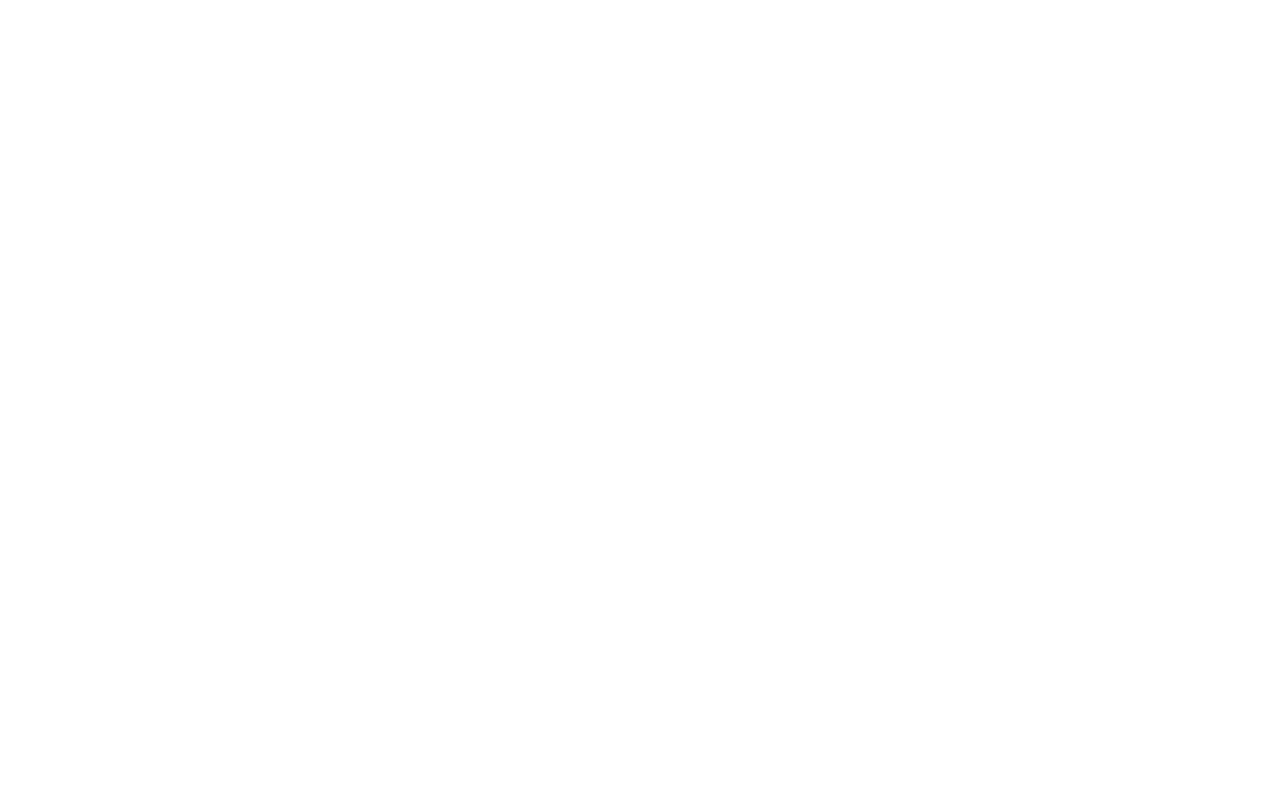
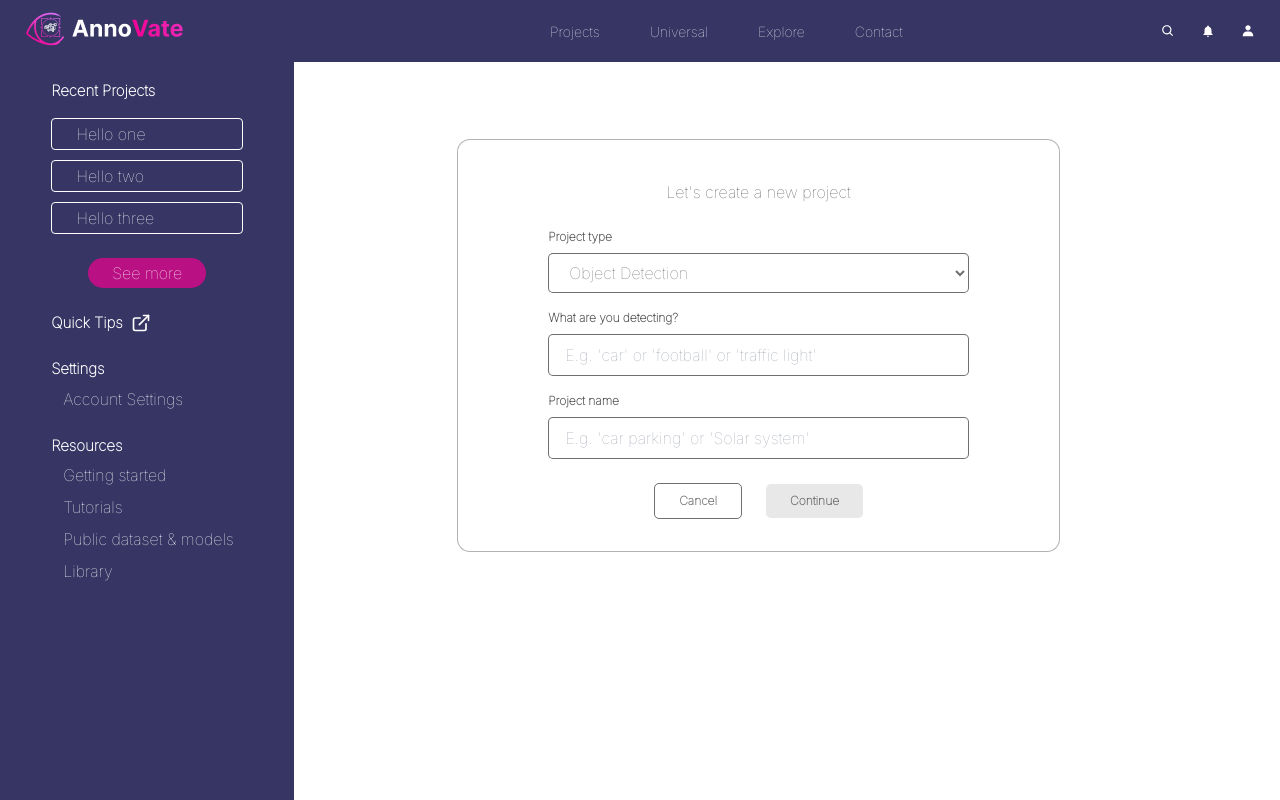
Before and after one commit to ifeanyi305/Interpret, a React (Create React App) app: page /dashboard/create_project in a window 1280 px wide. Before the commit this address had no page. Built offline with nearby package versions, Linux system fonts and the light colour scheme.

Commit message:
Build create project component

```diff
--- a/src/App.js
+++ b/src/App.js
@@ -4,6 +4,7 @@
 import Signin from './components/auth/Signin';
 import Signup from './components/auth/Signup';
 import Dashboard from './pages/dashboard/Dashboard';
+import CreateProject from './pages/dashboard/CreateProject';
 
 function App() {
   return (
@@ -11,6 +12,7 @@
       <Routes>
         <Route path="/" element={<Homepage />} />
         <Route path="/dashboard" element={<Dashboard />} />
+        <Route path="/dashboard/create_project" element={<CreateProject />} />
         <Route path="/auth/signin" element={<Signin />} />
         <Route path="/auth/signup" element={<Signup />} />
       </Routes>
--- /dev/null
+++ b/src/components/authNav/Nav.js
@@ -0,0 +1,14 @@
+import React from 'react';
+import Navbar from './Navbar';
+import Sidebar from './Sidebar';
+
+const Nav = () => {
+  return (
+    <div>
+      <Navbar />
+      <Sidebar />
+    </div>
+  );
+};
+
+export default Nav;
--- a/src/components/authNav/Navbar.js
+++ b/src/components/authNav/Navbar.js
@@ -12,8 +12,8 @@
 
   return (
     <nav className="bg-[#373564] navbar px-6 fixed w-full top-0">
-      <div className="flex py-4 items-center justify-between gap-4">
-        <div className="">
+      <div className="flex py-[4px] items-center justify-between gap-4">
+        <div className="pt-2">
           <img src={Annovate} alt="annovate logo" />
         </div>
         <ul className="flex items-center nav_lists text-[14px] font-[500] text-white">
--- a/src/components/authNav/Sidebar.js
+++ b/src/components/authNav/Sidebar.js
@@ -1,5 +1,4 @@
 import React from 'react';
-import Navbar from './Navbar';
 import { FiExternalLink } from "react-icons/fi";
 
 const Sidebar = () => {
@@ -17,7 +16,6 @@
 
   return (
     <div>
-      <Navbar />
       <div className="px-[4%] bg-[#373564] md:w-[23%] h-full fixed overflow-y-auto scrollbar">
         <div className="mb-4 pt-[80px]">
           <p className="text-[#fff] mb-[15px] text-[15px] font-[700]">Recent Projects</p>
--- /dev/null
+++ b/src/pages/dashboard/CreateProject.js
@@ -0,0 +1,55 @@
+import React from 'react';
+import Nav from '../../components/authNav/Nav';
+import "./styles/dashboard.css";
+import { Link } from 'react-router-dom';
+
+const CreateProject = () => {
+  const style = {
+    label: "block text-[#545454] text-[12px] font-[700]",
+    input: "w-full bg-white py-2 px-4 mt-[7px] text-[#252525a8] rounded-[5px] border-[1px] border-[#252525a8]"
+  }
+  return (
+    <div className="flex">
+      <Nav />
+      <div className="md:ml-[23%] px-6">
+        <div className="bg-[#fff] border-[0.3px] border-[#0000004d] rounded-[13px] w-full md:w-[603px] md:ml-[23%] py-4 mt-[139px] create_project_con">
+          <p className="text-center text-[16px] py-6 text-[#545454] font-[400]">Let's create a new project</p>
+          <div className="m-auto w-[70%]">
+            <form>
+              <div className="mb-4">
+                <label htmlFor="label" className={style.label}>Project type</label>
+                <select className={style.input}>
+                  <option>Object Detection</option>
+                  <option>Single Object Detection</option>
+                  <option>Multi Object Detection</option>
+                </select>
+              </div>
+              <div className="mb-4">
+                <label htmlFor="label" className={style.label}>What are you detecting?</label>
+                <input type="text" className={style.input} placeholder="E.g. 'car' or 'football' or 'traffic light' " />
+              </div>
+              <div >
+                <label htmlFor="label" className={style.label}>Project name</label>
+                <input type="text" className={style.input} placeholder="E.g. 'car parking' or 'Solar system'" />
+              </div>
+            </form>
+            <div className="flex justify-center items-center gap-6 mt-6 mb-4">
+              <Link to="/dashboard">
+                <button
+                  type="button"
+                  className="rounded-[5px] text-[#252525a8] font-[700] text-[12px] px-6 py-2 border-[1px] border-[#252525a8]"
+                >Cancel</button>
+              </Link>
+              <button
+                className="rounded-[5px] text-[#252525a8] font-[700] text-[12px] px-6 py-2 bg-[#e8e8e8]"
+                type="button"
+              >Continue</button>
+            </div>
+          </div>
+        </div>
+      </div>
+    </div>
+  );
+};
+
+export default CreateProject;
--- a/src/pages/dashboard/Dashboard.js
+++ b/src/pages/dashboard/Dashboard.js
@@ -1,6 +1,8 @@
 import React from 'react';
 import "./styles/dashboard.css";
-import Sidebar from '../../components/authNav/Sidebar';
+import Nav from '../../components/authNav/Nav';
+import { FaArrowRight } from "react-icons/fa";
+import { Link } from 'react-router-dom';
 
 const Dashboard = () => {
   const style = {
@@ -8,7 +10,7 @@
   }
   return (
     <div className="flex">
-      <Sidebar />
+      <Nav />
       <div className="md:ml-[23%] px-6">
         <div className="px-6">
           <div className="bg-[#fff] shadow w-full mt-[14%] rounded-[8px] border-[0.3px] border-[#0000004d]">
@@ -28,13 +30,15 @@
           <hr />
         </div>
         <div className="mb-6 flex justify-center items-center">
-          <button
-            type="button"
-            className="text-[#fff] bg-[#f10191d9] py-[3px] px-4 rounded-[20px]"
-          ><span>+</span> Create new project</button>
+          <Link to="/dashboard/create_project">
+            <button
+              type="button"
+              className="text-[#fff] bg-[#f10191d9] py-[3px] px-4 rounded-[20px]"
+            ><span>+</span> Create new project</button>
+          </Link>
         </div>
         <div>
-          <div className="shadow border-[#0000004d] border-[0.3px] bg-white w-full px-4 py-2 rounded-[8px] flex justify-between items-center">
+          <div className="shadow cursor-pointer project border-[#0000004d] border-[0.3px] bg-white w-full px-4 py-2 rounded-[8px] flex justify-between items-center">
             <div>
               <p className="text-[15px] text-[#252525a6] font-[600]">Hello 1</p>
               <p className={style.projectObjects}>object Detection</p>
@@ -43,8 +47,9 @@
                 <small className={style.projectObjects}>200 images</small>
               </div>
             </div>
-            <div>
+            <div className="flex gap-4 items-center">
               <p className={style.projectObjects}>Edit 2 hours ago</p>
+              <FaArrowRight className="text-[#f10191d9] text-[22px]" />
             </div>
           </div>
         </div>
--- a/src/pages/dashboard/styles/dashboard.css
+++ b/src/pages/dashboard/styles/dashboard.css
@@ -1,3 +1,11 @@
 .shadow {
   box-shadow: rgba(0, 0, 0, 0.06);
 }
+
+.project:hover {
+  background-color: rgba(0, 0, 0, 0.06);
+}
+
+.create_project_con {
+  box-shadow: rgba(0, 0, 0, 0.06);
+}
```
